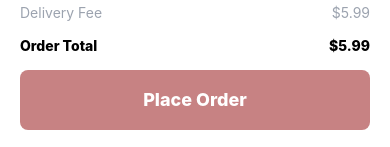
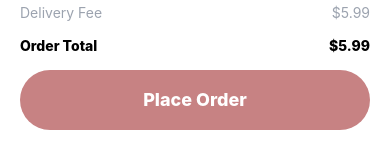
Before and after one commit to purr-app-suite/purr-react-native, a React Native app: screen /Basket in a window 390 px wide. Shown: the part 694-841 px from the top of the page. Built offline with nearby package versions, Linux system fonts and the light colour scheme.

Commit message:
Update BasketScreen.js
- Fixed PlaceOrder Button to be fully rounded

```diff
--- a/screens/BasketScreen.js
+++ b/screens/BasketScreen.js
@@ -72,7 +72,7 @@ const BasketScreen = () => {
                 <Text className='text-black font-extrabold'>Order Total</Text>
                 <Text className='text-black font-extrabold'>${parseFloat(basketTotal + 5.99).toFixed(2)}</Text>
             </View>
-            <TouchableOpacity onPress={() => navigation.navigate('PreparingOrder')} className='bg-[#C78283] p-4 rounded-lg flex-row items-center space-x-1'>
+            <TouchableOpacity onPress={() => navigation.navigate('PreparingOrder')} className='bg-[#C78283] p-4 rounded-full flex-row items-center space-x-1'>
                 <Text className='flex-1 text-white font-extrabold text-lg text-center' >Place Order</Text>
             </TouchableOpacity>
         </View>
```
